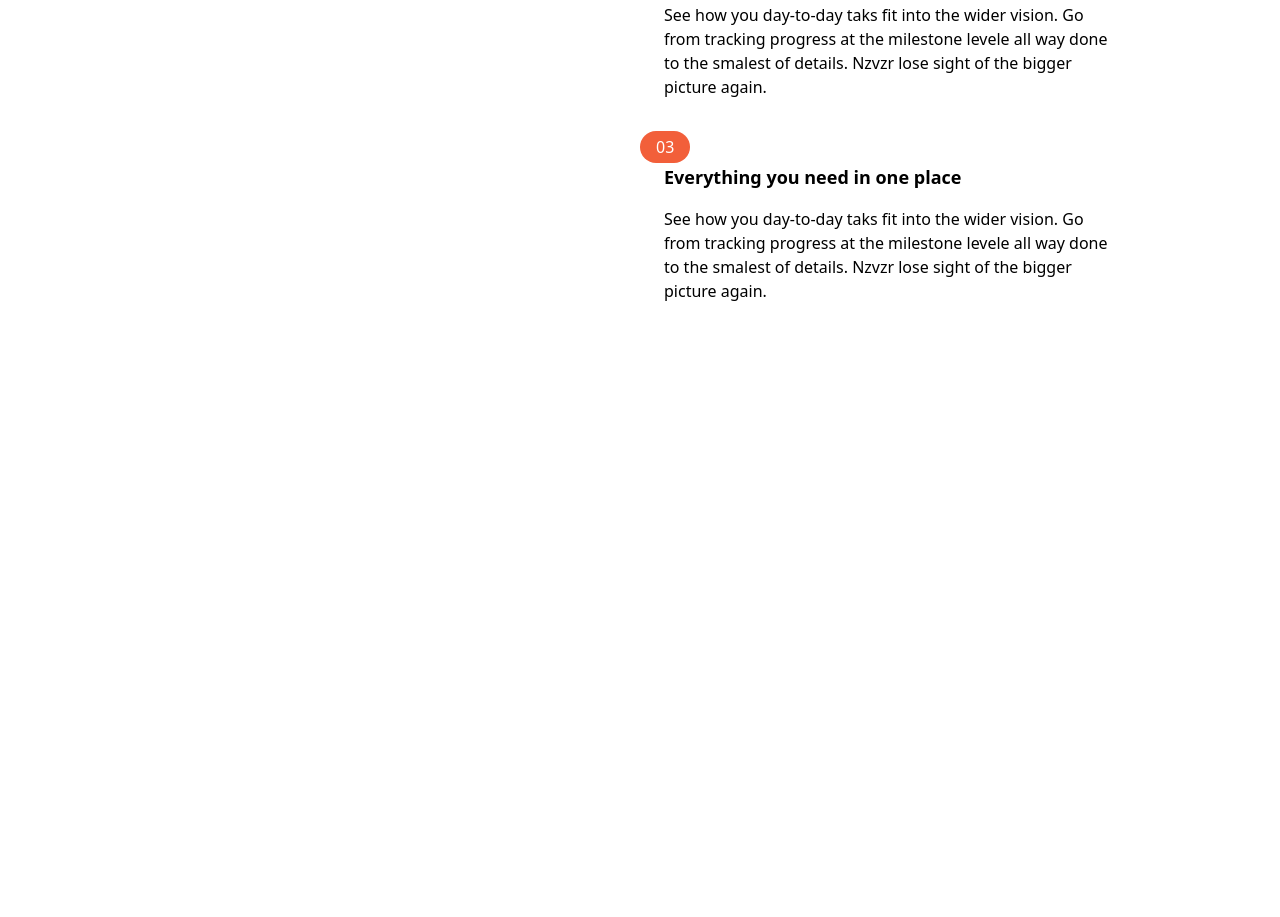
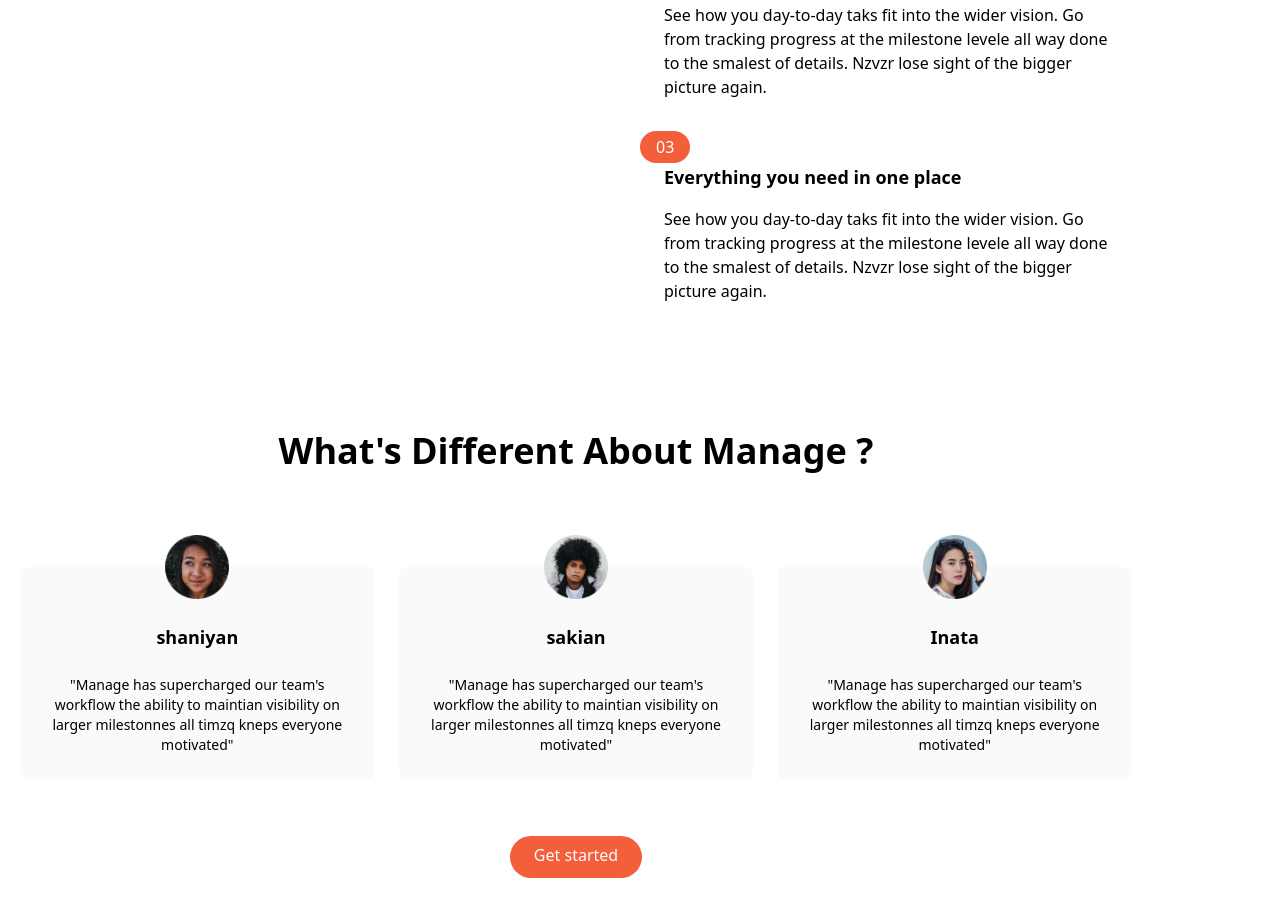
Before and after one commit to nassirou-N/leading_page_tailwindcss, a website: page src/index.html in a window 1280 px wide. Shown: the part 933-1850 px from the top of the page. Before the commit the page ends 1236 px from the top, so only its background shows below. Drawn offline with Linux system fonts and the light colour scheme.

Commit message:
end of testimonial

```diff
--- a/src/index.html
+++ b/src/index.html
@@ -125,6 +125,43 @@
   </section>
 
   <!-- Testimonial -->
-
+  <section id="testimonials">
+    <!-- container to heading ant test block -->
+    <div class="max-w-6xl px-5 mx auto mt-32 text-center">
+      <!-- headding -->
+      <h2 class="text-4xl font-bold text-center">What's Different About Manage ?</h2>
+      <!-- Testimonial -->
+      <div class="flex flex-col mt-24 md:flex-row md:space-x-6">
+        <!-- testimonial 1 -->
+        <div class="flex flex-col items-center p-6 space-y-6 rounded-lg bg-veryLightGray md:w-1/3">
+          <img src="img/avatar-ali.png" alt="ali" class="w-16 -mt-14">
+          <h5 class="text-lg font-bold">shaniyan</h5>
+          <p class="text-sm text-drakGrayishBlue">
+            "Manage has supercharged our team's workflow the ability to maintian visibility on larger milestonnes all timzq kneps everyone motivated"
+          </p>
+        </div>
+        <!-- testimonial 2 -->
+        <div class="flex flex-col items-center mt-10 p-6 space-y-6 rounded-lg bg-veryLightGray md:w-1/3 md:mt-0">
+          <img src="img/avatar-shanai.png" alt="ali" class="w-16 -mt-14">
+          <h5 class="text-lg font-bold">sakian</h5>
+          <p class="text-sm text-drakGrayishBlue">
+            "Manage has supercharged our team's workflow the ability to maintian visibility on larger milestonnes all timzq kneps everyone motivated"
+          </p>
+        </div>
+        <!-- testimonial 2 -->
+        <div class="flex flex-col items-center mt-10 p-6 space-y-6 rounded-lg bg-veryLightGray md:w-1/3 md:mt-0">
+          <img src="img/avatar-anisha.png" alt="ali" class="w-16 -mt-14">
+          <h5 class="text-lg font-bold">Inata</h5>
+          <p class="text-sm text-drakGrayishBlue">
+            "Manage has supercharged our team's workflow the ability to maintian visibility on larger milestonnes all timzq kneps everyone motivated"
+          </p>
+        </div>
+      </div>
+      <!-- button -->
+      <div class="my-16">
+        <a href="#" class="p-3 px-6 pt-2 text-white bg-brightRed rounded-full baseline hover:text-brightRed hover:bg-transparent ">Get started</a>
+      </div>
+    </div>
+  </section>
 </body>
 </html>
--- a/tailwind.config.js
+++ b/tailwind.config.js
@@ -14,7 +14,7 @@ module.exports = {
         brightRedLight: 'hsl(12,88%,95%)',
         brightRedSuplight: 'hsl(12,88%,95%)',
         darkBlue: 'hsl(228,39%,23%)',
-        darkgrayishBlue: 'hsl(22,12%,0%)',
+        darkgrayishBlue: 'hsl(223,12%,13%)',
         veryDarkBlue: 'hsl(13,100%,96%)',
         veryPaleRed: 'hsl(13,100%,96%)',
         veryLightGray: 'hsl(0,0%,98%)',
```
Also changed, not shown: dist/output.css.
